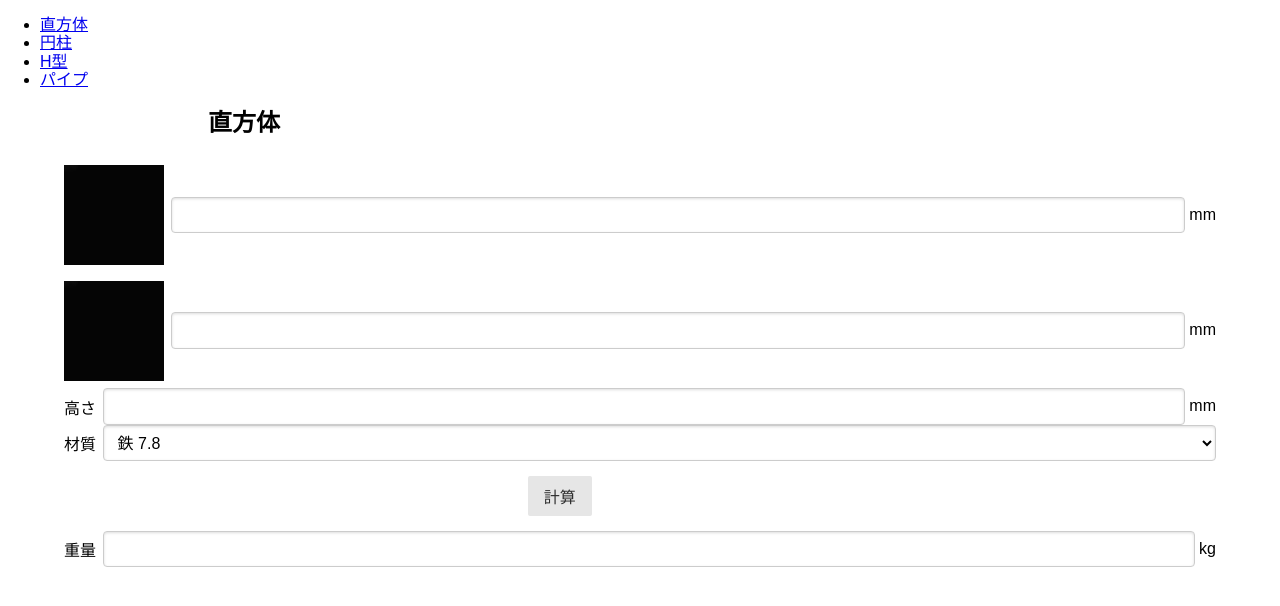
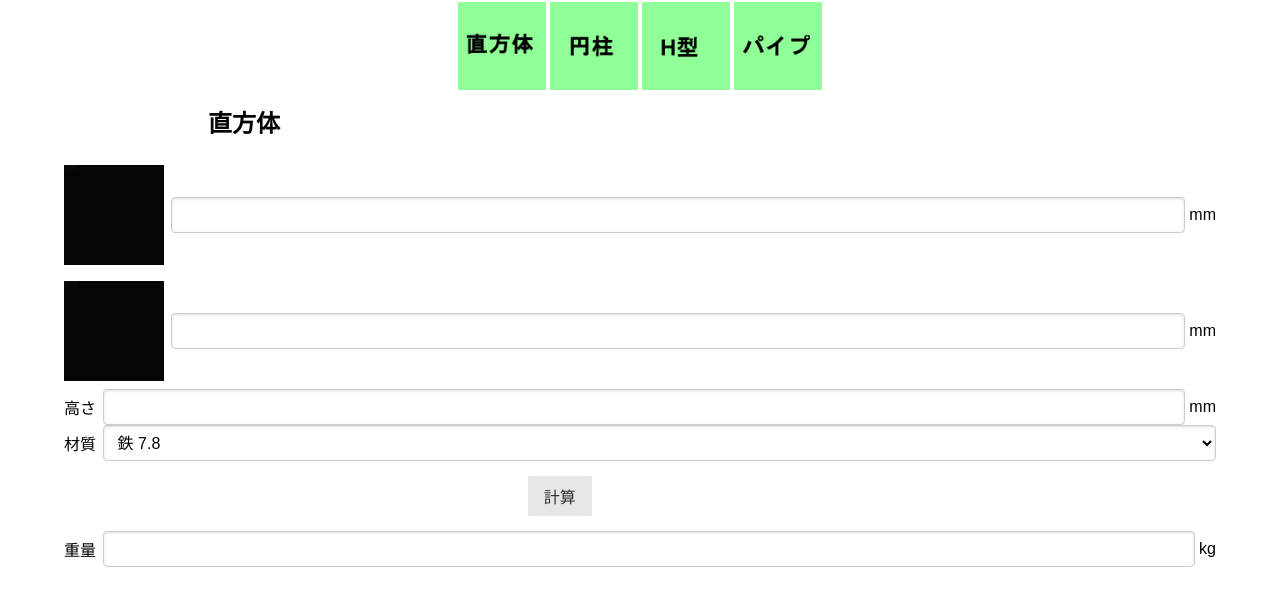
Before and after one commit to willelz/WeightCalc, a website: page index.html in a window 1280 px wide. Drawn offline with nearby package versions, Linux system fonts and the light colour scheme.

Commit message:
メニュー作成

```diff
--- a/css/style.css
+++ b/css/style.css
@@ -1,5 +1,24 @@
 main{
     margin: 0 5%;
+}
+
+#menu {
+    display: flex;
+    flex-wrap: wrap;
+    box-sizing: border-box;
+    justify-content: center;
+}
+
+#menu a{
+    flex: auto;
+    margin: 2px  2px 0px 2px;
+    max-height: 88px;
+    max-width: 88px;
+}
+
+.menu-img{
+    height: 100%;
+    width: 100%;
 }
 
 .control-group{
--- a/index.html
+++ b/index.html
@@ -12,21 +12,19 @@
 </head>
 
 <body>
-    <section id="tabs">
-        <ul id="menu">
-            <li>
-                <a href="#cuboid">直方体</a>
-            </li>
-            <li>
-                <a href="#cylinder">円柱</a>
-            </li>
-            <li>
-                <a href="#hbeam">H型</a>
-            </li>
-            <li>
-                <a href="#pipe">パイプ</a>
-            </li>
-        </ul>
+    <section id="menu">
+        <a href="#cuboid">
+            <img class="menu-img" src="img/cuboid.png" alt="直方体">
+        </a>
+        <a href="#cylinder">
+            <img class="menu-img" src="img/cylinder.png" alt="円柱">
+        </a>
+        <a href="#hbeam">
+            <img class="menu-img" src="img/hbeam.png" alt="H型">
+        </a>
+        <a href="#pipe">
+            <img class="menu-img" src="img/pipe.png" alt="パイプ">
+        </a>
     </section>
     <main>
         <div id="tab_content">
--- a/js/tab.js
+++ b/js/tab.js
@@ -15,7 +15,7 @@
         var id = link.hash.slice(1);
         var page = document.getElementById(id);
         if (!page)
-            throw new Error('menuのIDは存在しない');
+            throw new Error(id + 'は存在しない');
         if (!current) {
             current = { page: page, menu: link };
             page.style.display = 'block';
--- a/ts/tab.ts
+++ b/ts/tab.ts
@@ -12,7 +12,7 @@
     function tab_init(link: HTMLAnchorElement) {
         const id = link.hash.slice(1);
         const page = document.getElementById(id);
-        if (!page) throw new Error('menuのIDは存在しない');
+        if (!page) throw new Error(id + 'は存在しない');
 
         if (!current) { // 状態の初期化
             current = { page: page, menu: link };
```
Also changed, not shown: img/cuboid.png (added), img/cylinder.png (added), img/hbeam.png (added), img/pipe.png (added), 1 other file.
